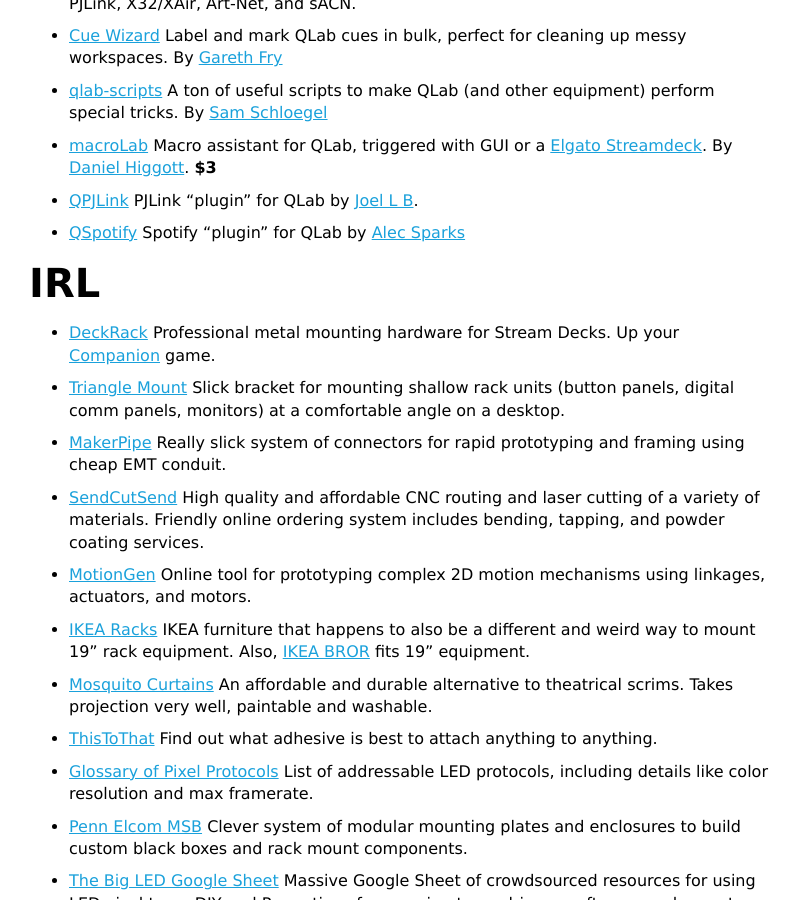
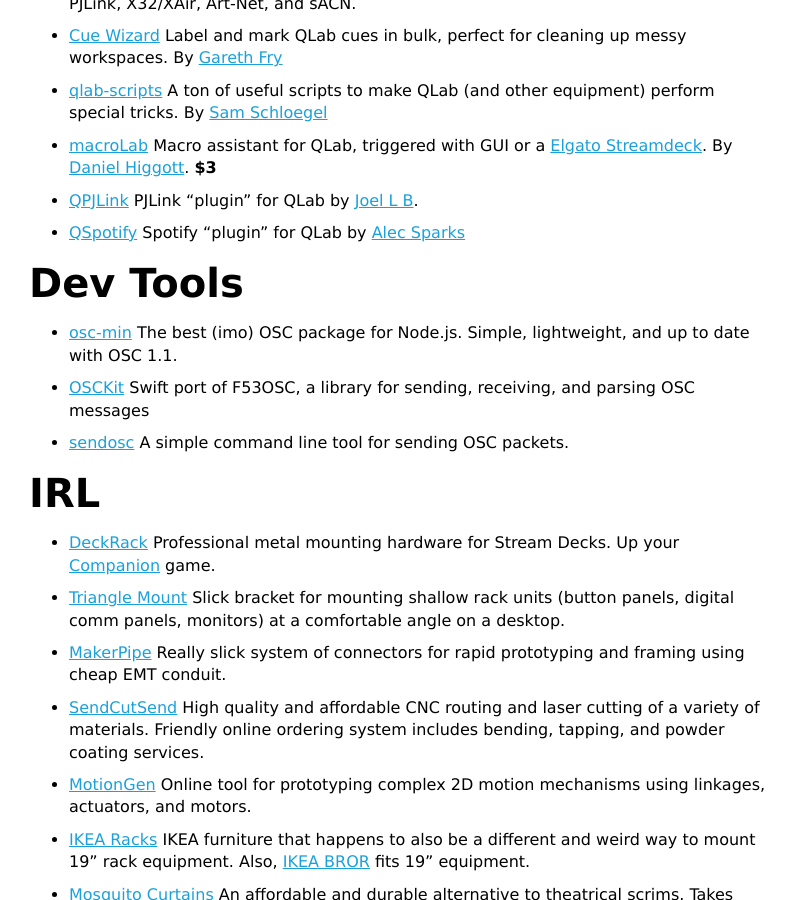
Before and after one commit to stagehacks/stagehacksdotcom, a Jekyll site: the page built from index.md, in a window 1280 px wide and 900 px high, scrolled down 4187 px. Shown: the whole window, without its empty margins (241-1041 px from the left). Built offline with Jekyll 4.4.1, drawn with Linux system fonts in a browser that asks for light colours; our own code applies the rules of GitHub Pages for plain Markdown files.

Commit message:
add devtools

```diff
--- a/index.md
+++ b/index.md
@@ -88,6 +88,11 @@
 - [QPJLink](https://github.com/Hantoo/QPJLink) PJLink “plugin” for QLab by [Joel L B](https://joellutherbraun.com/).
 - [QSpotify](https://github.com/sparks-alec/QSpotify) Spotify “plugin” for QLab by [Alec Sparks](https://www.alecsparks.com/)
 
+# Dev Tools
+- [osc-min](https://www.npmjs.com/package/osc-min) The best (imo) OSC package for Node.js. Simple, lightweight, and up to date with OSC 1.1.
+- [OSCKit](https://github.com/sammysmallman/OSCKit) Swift port of F53OSC, a library for sending, receiving, and parsing OSC messages
+- [sendosc](https://github.com/yoggy/sendosc) A simple command line tool for sending OSC packets.
+
 # IRL
 - [DeckRack](https://deckrack.net/) Professional metal mounting hardware for Stream Decks. Up your [Companion](https://bitfocus.io/companion) game.
 - [Triangle Mount](https://www.showmachine.net/triangle-mounts/) Slick bracket for mounting shallow rack units (button panels, digital comm panels, monitors) at a comfortable angle on a desktop.
```
